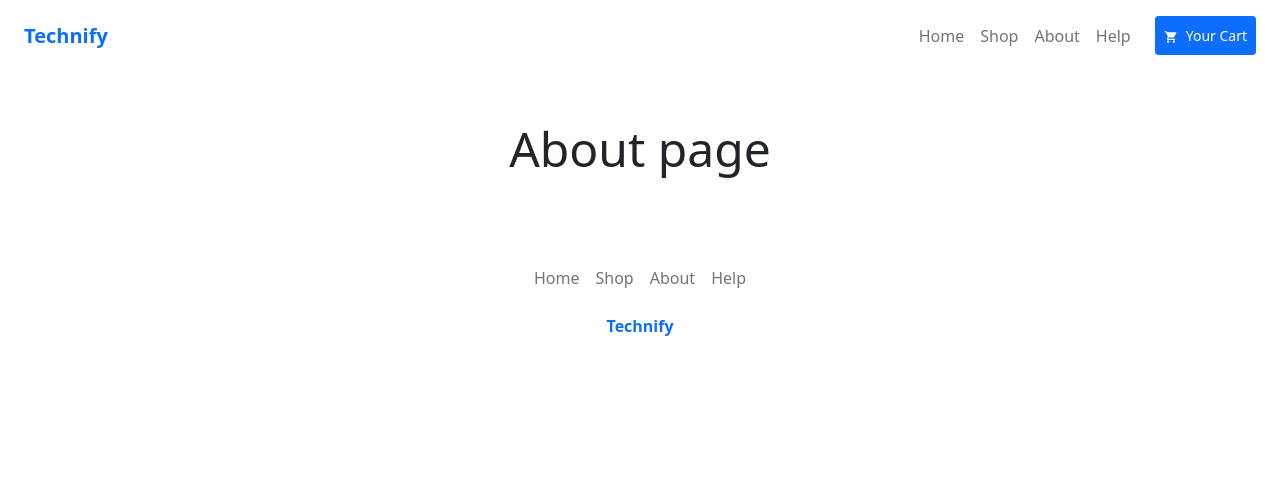
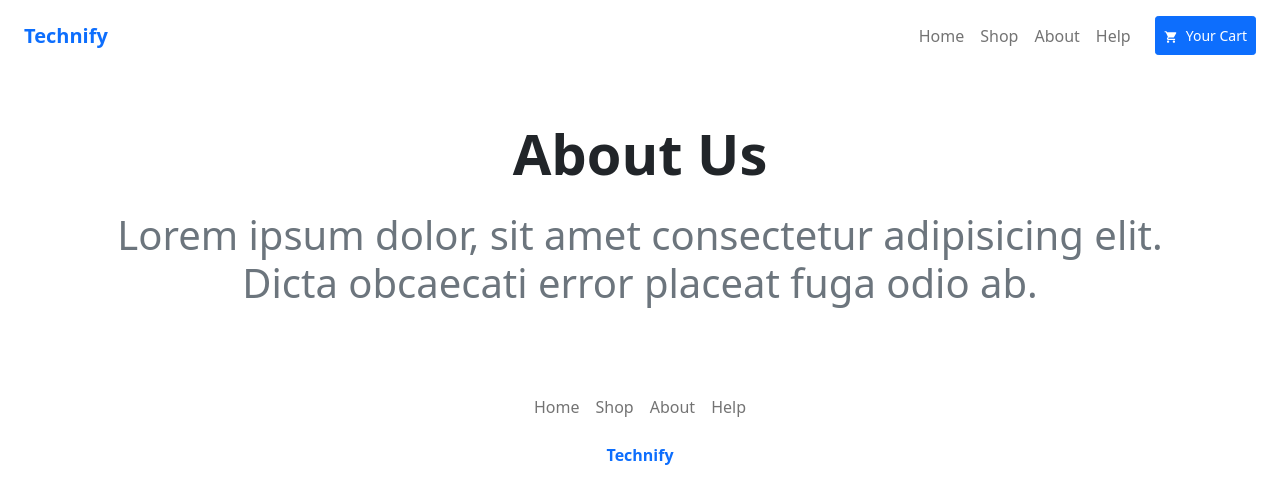
Before and after one commit to 5thDimensionalVader/technify-shop, a React (Create React App) app: page /about in a window 1280 px wide. Shown: the top 504 px of the page. Built offline with nearby package versions, Linux system fonts and the light colour scheme.

Commit message:
technify-shop made some document.title changes

```diff
--- a/public/index.html
+++ b/public/index.html
@@ -24,7 +24,7 @@
       work correctly both with client-side routing and a non-root public URL.
       Learn how to configure a non-root public URL by running `npm run build`.
     -->
-    <title>Technify - Beta</title>
+    <title>Technify - Home</title>
   </head>
   <body>
     <noscript>You need to enable JavaScript to run this app.</noscript>
--- a/src/App.js
+++ b/src/App.js
@@ -3,6 +3,8 @@ import { BrowserRouter as Router, Switch, Route } from "react-router-dom";
 import { About, Checkout, Footer, Help, Home, Nav, Product, Shop } from "./components";
 
 const App = () => {
+  // set the title of the page
+  document.title = "Technify - Home";
   return (
     <Router>
       <div className="container-fluid text-center">
--- a/src/components/About/About.js
+++ b/src/components/About/About.js
@@ -1,9 +1,17 @@
 import aboutStyles from './about.module.css';
 
 const About = () => {
+  // set the title of the page
+  document.title = "Technify - About Us";
+
   return (
     <div className="container">
-      <h4 className="display-5 text-center"> About page</h4>
+      <h4 className="display-4 text-center fw-bold"> About Us</h4>
+
+      <div className="my-4">
+        <p className="display-6 text-center text-muted">Lorem ipsum dolor, sit amet consectetur adipisicing elit. Dicta obcaecati error placeat fuga odio ab.</p>
+      </div>
+
     </div>
   );
 }
--- a/src/components/Checkout/Checkout.js
+++ b/src/components/Checkout/Checkout.js
@@ -2,6 +2,8 @@ import { Cart, Shipping, Payment, CheckoutNav } from "..";
 import { BrowserRouter as Router, Route, Switch } from "react-router-dom";
 
 const Checkout = () => {
+  // set the title of the page
+  document.title = "Technify - Checkout";
   return (
     <Router>
       <div className="container">
--- a/src/components/Help/Help.js
+++ b/src/components/Help/Help.js
@@ -1,6 +1,8 @@
 import helpStyles from './help.module.css';
 
 const Help = () => {
+  // set the title of the page
+  document.title = "Technify - Help";
   return (
     <div className="container">
       <h4 className="display-5 text-center">Help page</h4>
--- a/src/components/Shop/Shop.js
+++ b/src/components/Shop/Shop.js
@@ -5,6 +5,8 @@ import data from '../../assets/data/data.js';
 import { useHistory } from 'react-router-dom';
 
 const Shop = () => {
+  // set the title of the page
+  document.title = "Technify - Shop";
   const history = useHistory();
 
   const goToProduct = (id) => {
```
